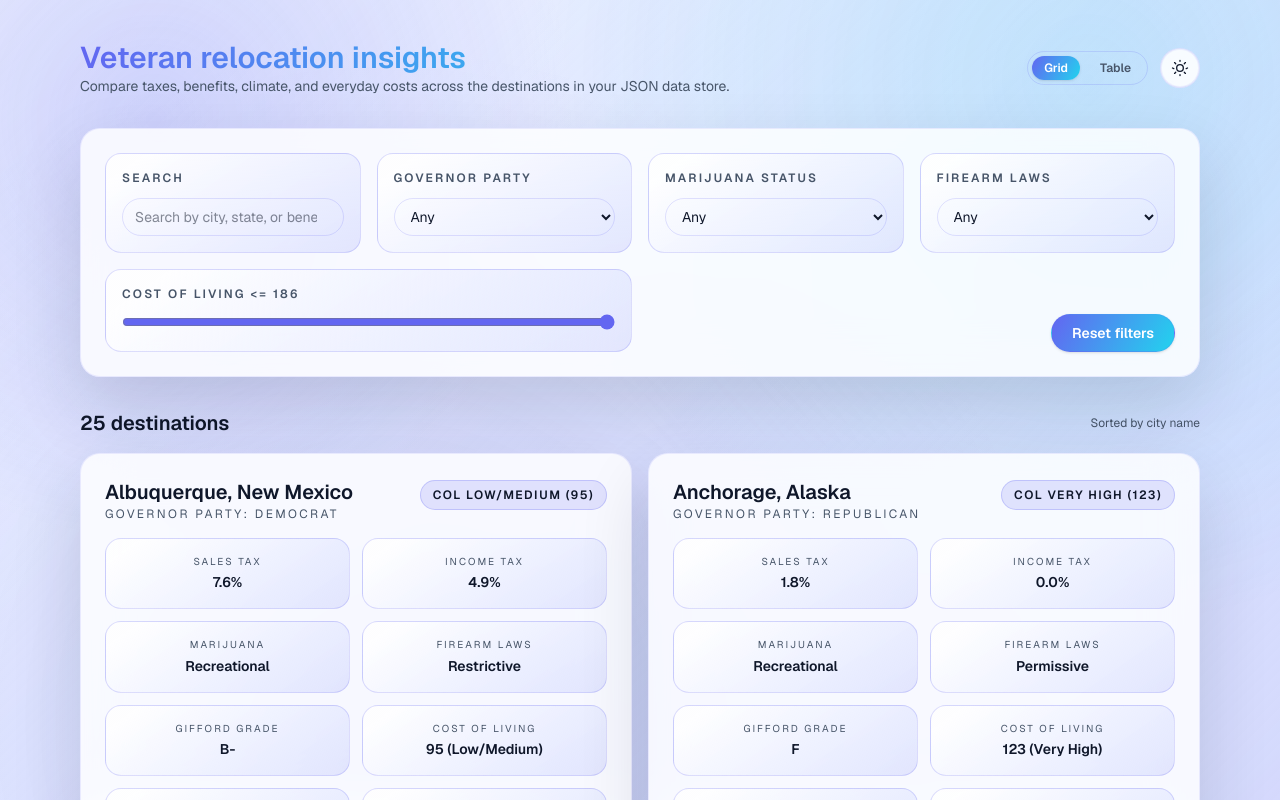
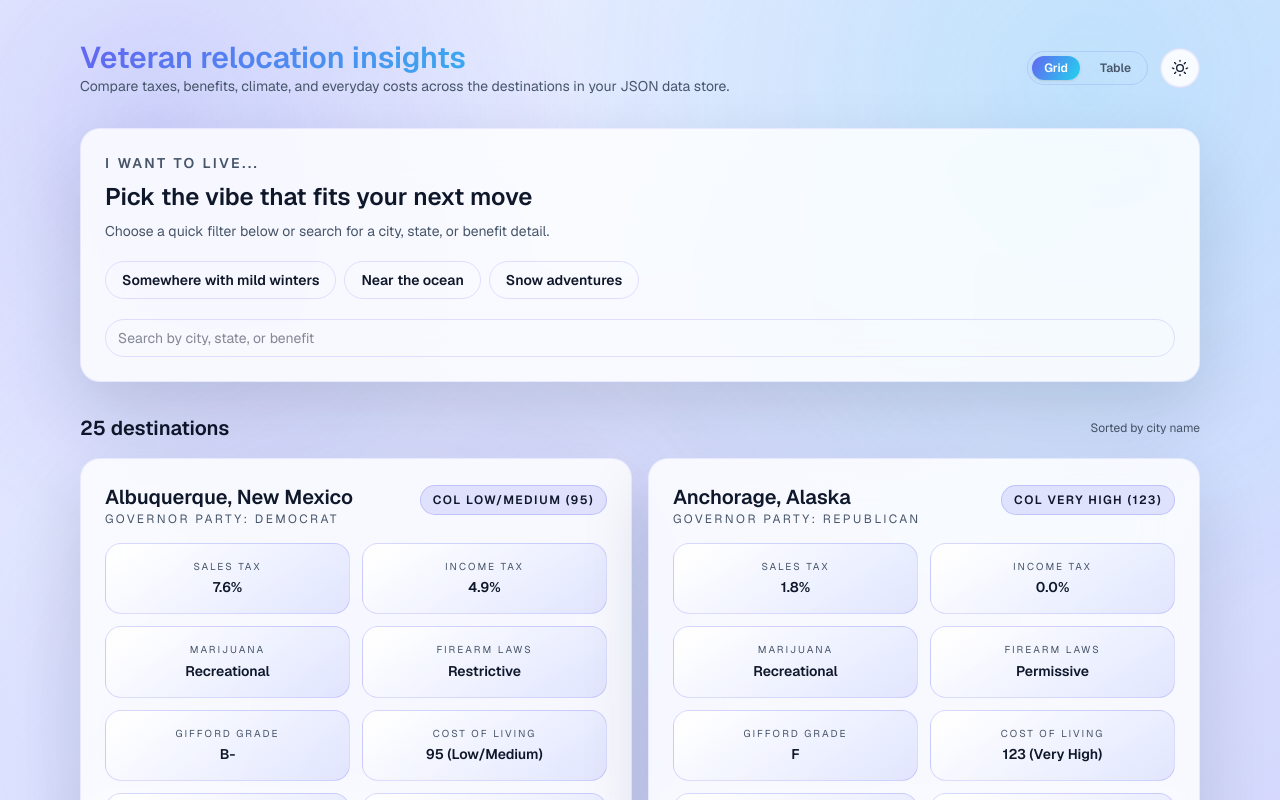
Before and after one commit to comaeclipse/nextbase, a Next.js app: page / in a window 1280 px wide. Shown: the top 800 px of the page. Built offline with nearby package versions, Linux system fonts and the light colour scheme.

Commit message:
Introduce hero recommendations on explorer

```diff
--- a/src/components/retirement-explorer.tsx
+++ b/src/components/retirement-explorer.tsx
@@ -1,10 +1,9 @@
 "use client";
 
-import { useEffect, useMemo, useState, type ReactNode } from "react";
+import { useMemo, useState } from "react";
 
 import { ThemeToggle } from "@/components/theme-toggle";
-import { FIREARM_OPTIONS, MARIJUANA_OPTIONS, PARTY_OPTIONS } from "@/data/destination-options";
-import type { Destination, FirearmLaw, GovernorParty, MarijuanaStatus } from "@/types/destination";
+import type { Destination } from "@/types/destination";
 
 const formatUsd = new Intl.NumberFormat("en-US", {
   style: "currency",
@@ -20,44 +19,27 @@ const formatPercent = new Intl.NumberFormat("en-US", {
 });
 
 const DEFAULT_VETERAN_BENEFIT = "No state-specific veteran benefit noted.";
+type Recommendation = "mild-winters" | "near-ocean" | "snow-adventures";
+
+const RECOMMENDATIONS: { id: Recommendation; label: string }[] = [
+  { id: "mild-winters", label: "Somewhere with mild winters" },
+  { id: "near-ocean", label: "Near the ocean" },
+  { id: "snow-adventures", label: "Snow adventures" },
+];
+
 
 type RetirementExplorerProps = {
   destinations: Destination[];
 };
 
 export function RetirementExplorer({ destinations }: RetirementExplorerProps) {
-  const maxCostAvailable = useMemo(() => {
-    if (!destinations.length) {
-      return 0;
-    }
-    return Math.max(...destinations.map((destination) => destination.costOfLiving));
-  }, [destinations]);
-
   const [search, setSearch] = useState("");
   const [view, setView] = useState<"grid" | "table">("grid");
-  const [party, setParty] = useState<GovernorParty | "">("");
-  const [marijuana, setMarijuana] = useState<MarijuanaStatus | "">("");
-  const [firearm, setFirearm] = useState<FirearmLaw | "">("");
-  const [maxCost, setMaxCost] = useState(() => (maxCostAvailable ? Math.ceil(maxCostAvailable) : 200));
-
-  useEffect(() => {
-    if (maxCostAvailable) {
-      setMaxCost(Math.ceil(maxCostAvailable));
-    }
-  }, [maxCostAvailable]);
+  const [recommendation, setRecommendation] = useState<Recommendation | null>(null);
 
   const filtered = useMemo(() => {
     return destinations.filter((destination) => {
-      if (party && destination.governorParty !== party) {
-        return false;
-      }
-      if (marijuana && destination.marijuanaStatus !== marijuana) {
-        return false;
-      }
-      if (firearm && destination.firearmLaws !== firearm) {
-        return false;
-      }
-      if (Number.isFinite(maxCost) && destination.costOfLiving > maxCost) {
+      if (recommendation && !matchesRecommendation(destination, recommendation)) {
         return false;
       }
       if (search) {
@@ -69,7 +51,12 @@ export function RetirementExplorer({ destinations }: RetirementExplorerProps) {
       }
       return true;
     });
-  }, [destinations, party, marijuana, firearm, maxCost, search]);
+  }, [destinations, recommendation, search]);
+
+  const handleRecommendationClick = (id: Recommendation) => {
+    setRecommendation((current) => (current === id ? null : id));
+  };
+
 
   if (destinations.length === 0) {
     return (
@@ -113,82 +100,44 @@ export function RetirementExplorer({ destinations }: RetirementExplorerProps) {
         </div>
       </header>
 
-      <section className="glass-panel grid grid-cols-1 gap-4 p-6 md:grid-cols-4">
-        <FilterBlock label="Search">
+      <section className="glass-panel space-y-5 p-6">
+        <div className="space-y-2">
+          <p className="text-sm font-semibold uppercase tracking-[0.18em] text-muted-foreground">I want to live...</p>
+          <h2 className="text-2xl font-semibold text-primary">Pick the vibe that fits your next move</h2>
+          <p className="text-sm text-muted-foreground">Choose a quick filter below or search for a city, state, or benefit detail.</p>
+        </div>
+        <div className="flex flex-wrap gap-2">
+          {RECOMMENDATIONS.map((option) => {
+            const isActive = recommendation === option.id;
+            return (
+              <button
+                key={option.id}
+                type="button"
+                onClick={() => handleRecommendationClick(option.id)}
+                className={`rounded-full border px-4 py-2 text-sm font-semibold transition ${isActive ? "bg-[linear-gradient(120deg,var(--accent),var(--accent-secondary))] text-white shadow-sm" : "border-color-border/60 text-primary hover:bg-color-muted/30"}`}
+              >
+                {option.label}
+              </button>
+            );
+          })}
+        </div>
+        <div className="flex flex-col gap-3 sm:flex-row sm:items-center">
           <input
             type="search"
             value={search}
             onChange={(event) => setSearch(event.target.value)}
             placeholder="Search by city, state, or benefit"
-            className="w-full rounded-lg border border-color-border/60 bg-transparent px-3 py-2 text-sm text-primary focus:border-accent focus:outline-none"
+            className="flex-1 rounded-lg border border-color-border/60 bg-transparent px-3 py-2 text-sm text-primary focus:border-accent focus:outline-none"
           />
-        </FilterBlock>
-        <FilterBlock label="Governor party">
-          <select
-            value={party}
-            onChange={(event) => setParty(event.target.value as GovernorParty | "")}
-            className="w-full rounded-lg border border-color-border/60 bg-transparent px-3 py-2 text-sm text-primary focus:border-accent focus:outline-none"
-          >
-            <option value="">Any</option>
-            {PARTY_OPTIONS.map((option) => (
-              <option key={option.value} value={option.value}>
-                {option.label}
-              </option>
-            ))}
-          </select>
-        </FilterBlock>
-        <FilterBlock label="Marijuana status">
-          <select
-            value={marijuana}
-            onChange={(event) => setMarijuana(event.target.value as MarijuanaStatus | "")}
-            className="w-full rounded-lg border border-color-border/60 bg-transparent px-3 py-2 text-sm text-primary focus:border-accent focus:outline-none"
-          >
-            <option value="">Any</option>
-            {MARIJUANA_OPTIONS.map((option) => (
-              <option key={option.value} value={option.value}>
-                {option.label}
-              </option>
-            ))}
-          </select>
-        </FilterBlock>
-        <FilterBlock label="Firearm laws">
-          <select
-            value={firearm}
-            onChange={(event) => setFirearm(event.target.value as FirearmLaw | "")}
-            className="w-full rounded-lg border border-color-border/60 bg-transparent px-3 py-2 text-sm text-primary focus:border-accent focus:outline-none"
-          >
-            <option value="">Any</option>
-            {FIREARM_OPTIONS.map((option) => (
-              <option key={option.value} value={option.value}>
-                {option.label}
-              </option>
-            ))}
-          </select>
-        </FilterBlock>
-        <FilterBlock className="md:col-span-2" label={`Cost of living <= ${maxCost}`}>
-          <input
-            type="range"
-            min="0"
-            max={Math.max(10, Math.ceil(maxCostAvailable || 200))}
-            value={maxCost}
-            onChange={(event) => setMaxCost(Number(event.target.value))}
-            className="w-full accent-accent"
-          />
-        </FilterBlock>
-        <div className="md:col-span-2 flex items-end justify-end">
-          <button
-            type="button"
-            onClick={() => {
-              setSearch("");
-              setParty("");
-              setMarijuana("");
-              setFirearm("");
-              setMaxCost(maxCostAvailable ? Math.ceil(maxCostAvailable) : 200);
-            }}
-            className="rounded-full border border-transparent bg-[linear-gradient(120deg,var(--accent),var(--accent-secondary))] px-5 py-2 text-sm font-semibold text-white shadow-sm transition hover:brightness-110"
-          >
-            Reset filters
-          </button>
+          {recommendation ? (
+            <button
+              type="button"
+              onClick={() => setRecommendation(null)}
+              className="rounded-full border border-color-border/60 px-4 py-2 text-sm font-semibold text-primary transition hover:bg-color-muted/40"
+            >
+              Clear choice
+            </button>
+          ) : null}
         </div>
       </section>
 
@@ -283,8 +232,8 @@ export function RetirementExplorer({ destinations }: RetirementExplorerProps) {
                     <td className="px-4 py-3">{`${destination.costOfLiving} (${destination.costOfLivingLabel})`}</td>
                     <td className="px-4 py-3">{destination.tciScore || "N/A"}</td>
                     <td className="px-4 py-3">{destination.vaSupport ? "Yes" : "No"}</td>
-                    <td className="px-4 py-3">{destination.alwScore ? `${destination.alwScore} F` : "N/A"}</td>
-                    <td className="px-4 py-3">{destination.ahsScore ? `${destination.ahsScore} F` : "N/A"}</td>
+                    <td className="px-4 py-3">{destination.alwScore ? `${destination.alwScore}°F` : "N/A"}</td>
+                    <td className="px-4 py-3">{destination.ahsScore ? `${destination.ahsScore}°F` : "N/A"}</td>
                     <td className="px-4 py-3">{formatLabel(destination.marijuanaStatus)}</td>
                     <td className="px-4 py-3">{formatLabel(destination.firearmLaws)}</td>
                     <td className="px-4 py-3">{destination.giffordScore}</td>
@@ -302,23 +251,6 @@ export function RetirementExplorer({ destinations }: RetirementExplorerProps) {
         )}
       </section>
     </main>
-  );
-}
-
-type FilterBlockProps = {
-  label: string;
-  children: ReactNode;
-  className?: string;
-};
-
-function FilterBlock({ label, children, className }: FilterBlockProps) {
-  return (
-    <div className={`card-accent space-y-3 p-4 text-sm text-primary ${className ?? ""}`}>
-      <span className="block text-xs font-semibold uppercase tracking-[0.18em] text-muted-foreground">
-        {label}
-      </span>
-      {children}
-    </div>
   );
 }
 
@@ -342,15 +274,17 @@ function formatLabel(value: string) {
     .map((fragment) => fragment.charAt(0).toUpperCase() + fragment.slice(1))
     .join(" ");
 }
+
+function formatClimateSummary(climate: string) {
+  const summary = climate.split(' with ')[0]?.trim();
+  return summary || climate;
+}
+
 function hasCustomVeteranBenefit(benefit: string) {
   const trimmed = benefit.trim();
   return trimmed.length > 0 && trimmed !== DEFAULT_VETERAN_BENEFIT;
 }
 
-function formatClimateSummary(climate: string) {
-  const summary = climate.split(' with ')[0]?.trim();
-  return summary || climate;
-}
 function formatStateColor(party: string) {
   const normalized = party.toLowerCase();
   if (normalized === "republican") {
@@ -361,3 +295,18 @@ function formatStateColor(party: string) {
   }
   return formatLabel(party);
 }
+
+function matchesRecommendation(destination: Destination, recommendation: Recommendation) {
+  switch (recommendation) {
+    case "mild-winters":
+                    <td className="px-4 py-3">{destination.alwScore ? `${destination.alwScore}°F` : "N/A"}</td>
+    case "near-ocean": {
+      const climate = destination.climate.toLowerCase();
+      return /coast|coastal|humid subtropical|mediterranean|marine|ocean/.test(climate);
+    }
+    case "snow-adventures":
+      return destination.snowfall >= 25 || /cold|alpine|snow/.test(destination.climate.toLowerCase());
+    default:
+      return true;
+  }
+}
```
